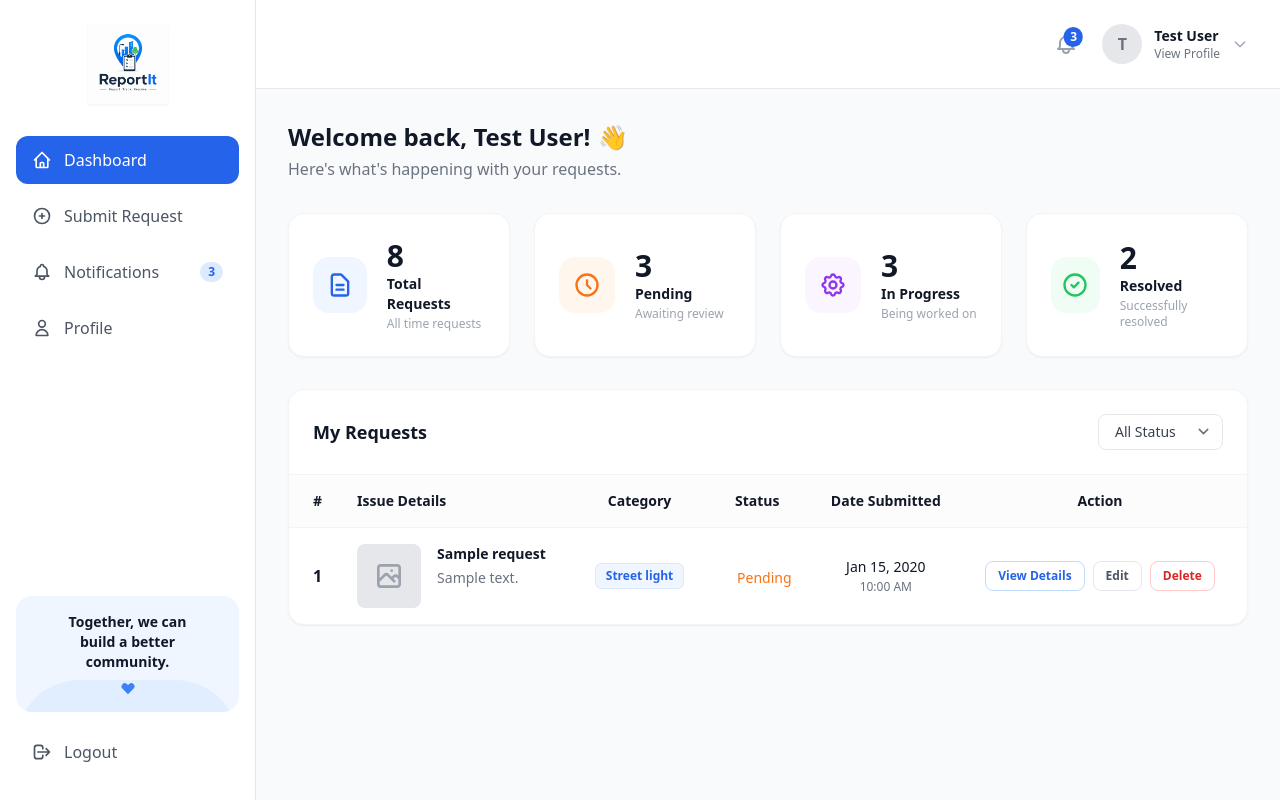
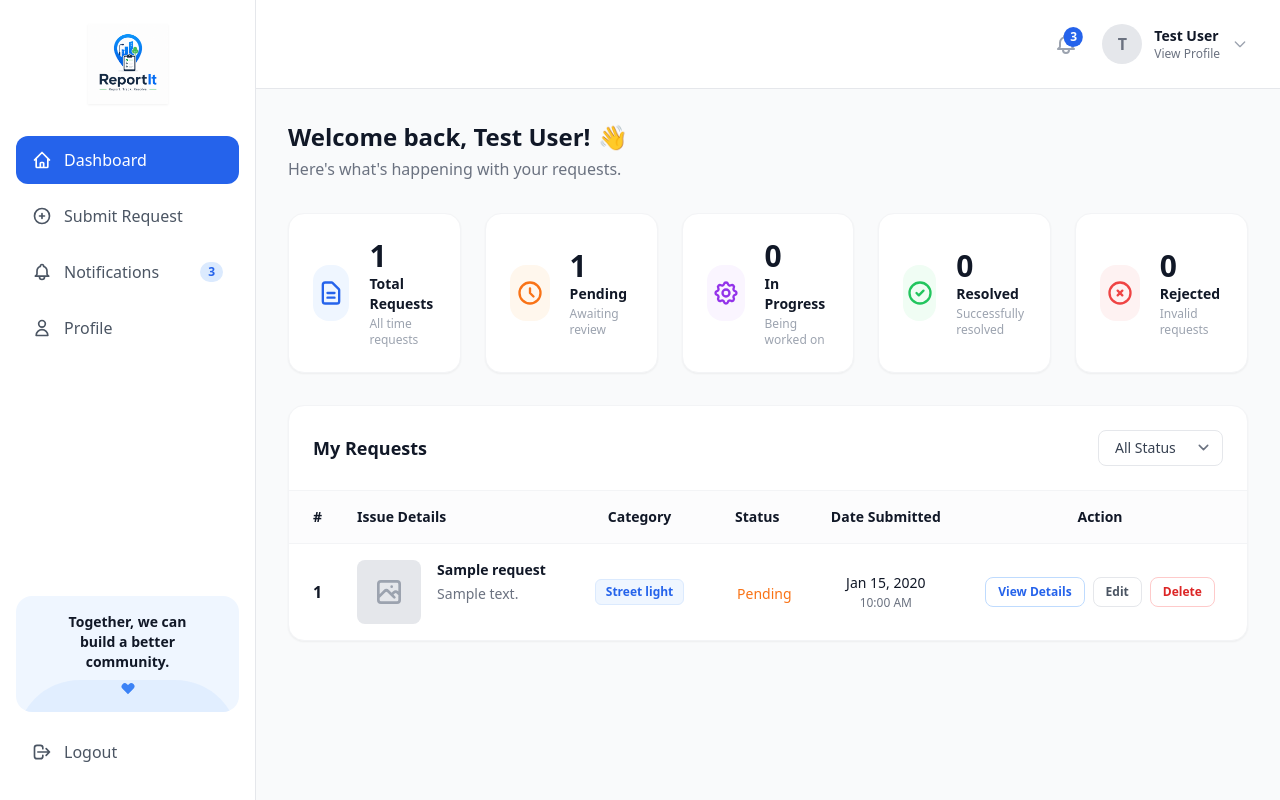
Before and after one commit to amilasuranjith-dev/ReportIt-app-laravel, a Laravel app: page /dashboard in a window 1280 px wide. Run offline with Laravel 12, Linux system fonts and the light colour scheme; a user stored in the database is signed in; data comes from the database, SQL or seed files in the repository; tables that the repository leaves empty hold one stand-in row (values such as "Sample post"); style sheets or scripts are compiled from the project's sources; some libraries are stand-ins or nearby versions.

Commit message:
feat: implement dynamic user statistics on citizen dashboard

```diff
--- a/resources/views/dashboard.blade.php
+++ b/resources/views/dashboard.blade.php
@@ -7,15 +7,24 @@
         <p class="text-gray-500 mt-1">Here's what's happening with your requests.</p>
     </div>
 
+    @php
+        $user = Auth::user();
+        $total = $user->serviceRequests()->count();
+        $pending = $user->serviceRequests()->where('status', 'pending')->count();
+        $inProgress = $user->serviceRequests()->where('status', 'in_progress')->count();
+        $resolved = $user->serviceRequests()->where('status', 'resolved')->count();
+        $rejected = $user->serviceRequests()->where('status', 'rejected')->count();
+    @endphp
+
     <!-- Stat Cards -->
-    <div class="grid grid-cols-1 sm:grid-cols-2 lg:grid-cols-4 gap-6 mb-8">
+    <div class="grid grid-cols-1 sm:grid-cols-2 lg:grid-cols-5 gap-6 mb-8">
         <!-- Total Requests -->
         <div class="bg-white rounded-2xl p-6 shadow-sm border border-gray-100 flex items-center gap-5">
             <div class="w-14 h-14 rounded-2xl bg-blue-50 text-blue-600 flex items-center justify-center">
                 <svg class="w-7 h-7" fill="none" stroke="currentColor" viewBox="0 0 24 24"><path stroke-linecap="round" stroke-linejoin="round" stroke-width="2" d="M9 12h6m-6 4h6m2 5H7a2 2 0 01-2-2V5a2 2 0 012-2h5.586a1 1 0 01.707.293l5.414 5.414a1 1 0 01.293.707V19a2 2 0 01-2 2z"></path></svg>
             </div>
             <div>
-                <h3 class="text-3xl font-bold text-gray-900">8</h3>
+                <h3 class="text-3xl font-bold text-gray-900">{{ $total }}</h3>
                 <p class="text-sm font-semibold text-gray-900">Total Requests</p>
                 <p class="text-xs text-gray-400 mt-0.5">All time requests</p>
             </div>
@@ -27,7 +36,7 @@
                 <svg class="w-7 h-7" fill="none" stroke="currentColor" viewBox="0 0 24 24"><path stroke-linecap="round" stroke-linejoin="round" stroke-width="2" d="M12 8v4l3 3m6-3a9 9 0 11-18 0 9 9 0 0118 0z"></path></svg>
             </div>
             <div>
-                <h3 class="text-3xl font-bold text-gray-900">3</h3>
+                <h3 class="text-3xl font-bold text-gray-900">{{ $pending }}</h3>
                 <p class="text-sm font-semibold text-gray-900">Pending</p>
                 <p class="text-xs text-gray-400 mt-0.5">Awaiting review</p>
             </div>
@@ -39,7 +48,7 @@
                 <svg class="w-7 h-7" fill="none" stroke="currentColor" viewBox="0 0 24 24"><path stroke-linecap="round" stroke-linejoin="round" stroke-width="2" d="M10.325 4.317c.426-1.756 2.924-1.756 3.35 0a1.724 1.724 0 002.573 1.066c1.543-.94 3.31.826 2.37 2.37a1.724 1.724 0 001.065 2.572c1.756.426 1.756 2.924 0 3.35a1.724 1.724 0 00-1.066 2.573c.94 1.543-.826 3.31-2.37 2.37a1.724 1.724 0 00-2.572 1.065c-.426 1.756-2.924 1.756-3.35 0a1.724 1.724 0 00-2.573-1.066c-1.543.94-3.31-.826-2.37-2.37a1.724 1.724 0 00-1.065-2.572c-1.756-.426-1.756-2.924 0-3.35a1.724 1.724 0 001.066-2.573c-.94-1.543.826-3.31 2.37-2.37.996.608 2.296.07 2.572-1.065z"></path><path stroke-linecap="round" stroke-linejoin="round" stroke-width="2" d="M15 12a3 3 0 11-6 0 3 3 0 016 0z"></path></svg>
             </div>
             <div>
-                <h3 class="text-3xl font-bold text-gray-900">3</h3>
+                <h3 class="text-3xl font-bold text-gray-900">{{ $inProgress }}</h3>
                 <p class="text-sm font-semibold text-gray-900">In Progress</p>
                 <p class="text-xs text-gray-400 mt-0.5">Being worked on</p>
             </div>
@@ -51,9 +60,21 @@
                 <svg class="w-7 h-7" fill="none" stroke="currentColor" viewBox="0 0 24 24"><path stroke-linecap="round" stroke-linejoin="round" stroke-width="2" d="M9 12l2 2 4-4m6 2a9 9 0 11-18 0 9 9 0 0118 0z"></path></svg>
             </div>
             <div>
-                <h3 class="text-3xl font-bold text-gray-900">2</h3>
+                <h3 class="text-3xl font-bold text-gray-900">{{ $resolved }}</h3>
                 <p class="text-sm font-semibold text-gray-900">Resolved</p>
                 <p class="text-xs text-gray-400 mt-0.5">Successfully resolved</p>
+            </div>
+        </div>
+
+        <!-- Rejected -->
+        <div class="bg-white rounded-2xl p-6 shadow-sm border border-gray-100 flex items-center gap-5">
+            <div class="w-14 h-14 rounded-2xl bg-red-50 text-red-500 flex items-center justify-center">
+                <svg class="w-7 h-7" fill="none" stroke="currentColor" viewBox="0 0 24 24"><path stroke-linecap="round" stroke-linejoin="round" stroke-width="2" d="M10 14l2-2m0 0l2-2m-2 2l-2-2m2 2l2 2m7-2a9 9 0 11-18 0 9 9 0 0118 0z"></path></svg>
+            </div>
+            <div>
+                <h3 class="text-3xl font-bold text-gray-900">{{ $rejected }}</h3>
+                <p class="text-sm font-semibold text-gray-900">Rejected</p>
+                <p class="text-xs text-gray-400 mt-0.5">Invalid requests</p>
             </div>
         </div>
     </div>
```
